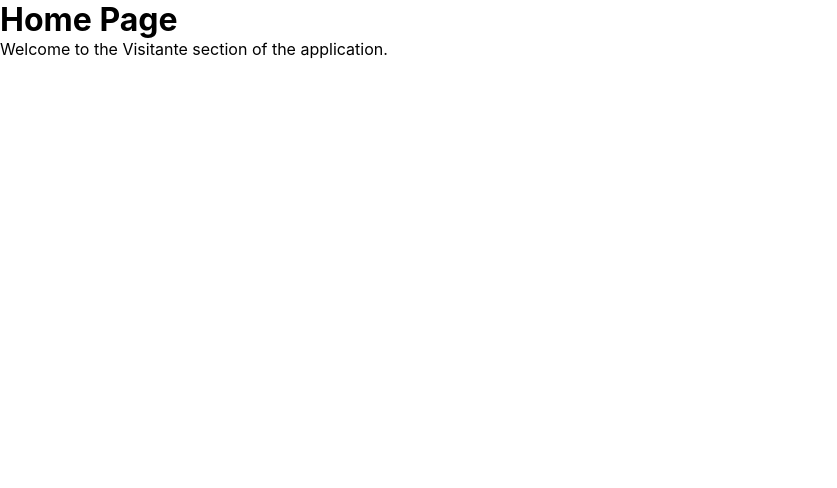
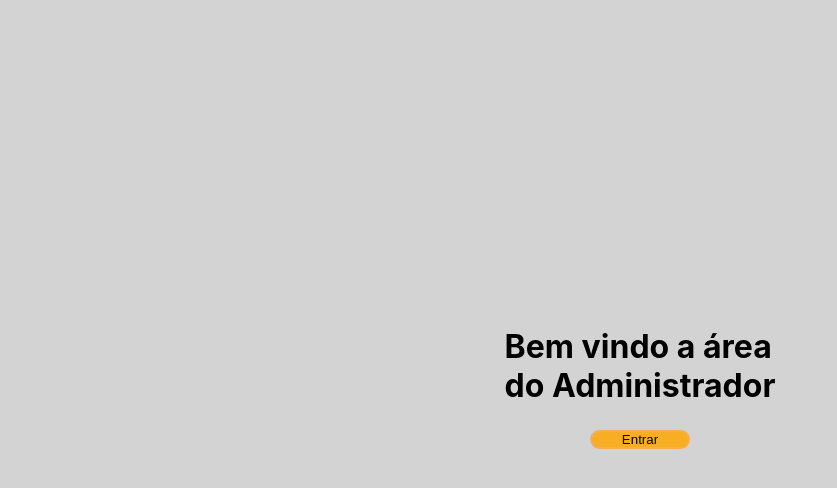
Before and after one commit to MentesInovadoras/PracaDaCiencia-FrontEnd, a React (Create React App) app in the folder praca-da-ciencia/: page / in a window 1280 px wide. Shown: the top 488 px of the page, without its empty margins (0-837 px from the left). Built offline with nearby package versions, Linux system fonts and the light colour scheme.

Commit message:
tela de home page

```diff
--- a/praca-da-ciencia/src/geral/homePage/homePage.css
+++ b/praca-da-ciencia/src/geral/homePage/homePage.css
@@ -0,0 +1,25 @@
+body{
+   background-color: lightgray;
+}
+
+#homePage{
+    min-height: 100vh;
+    display: flex;
+    flex-direction: column;
+    align-items: center;
+    justify-content: center;
+
+}
+
+#botao_entrar button{
+    background-color: rgb(248, 174, 36);
+    border-radius: 10px;
+    width: 100px;
+    margin: 25px;
+
+
+
+
+
+
+}
--- a/praca-da-ciencia/src/geral/homePage/homePage.tsx
+++ b/praca-da-ciencia/src/geral/homePage/homePage.tsx
@@ -3,10 +3,14 @@ import './homePage.css';
 
 const homePage = () => {
     return (
-        <div>
-            <h1>Home Page</h1>
-            <p>Welcome to the Visitante section of the application.</p>
+        <div id="homePage">
+            <h1> Bem vindo a área <br /> do Administrador  </h1>
+            <div id="botao_entrar">
+                <a href="login"><button type="submit">Entrar</button></a>
+            </div>
         </div>
+
+
     );
 }
 export default homePage;
```
